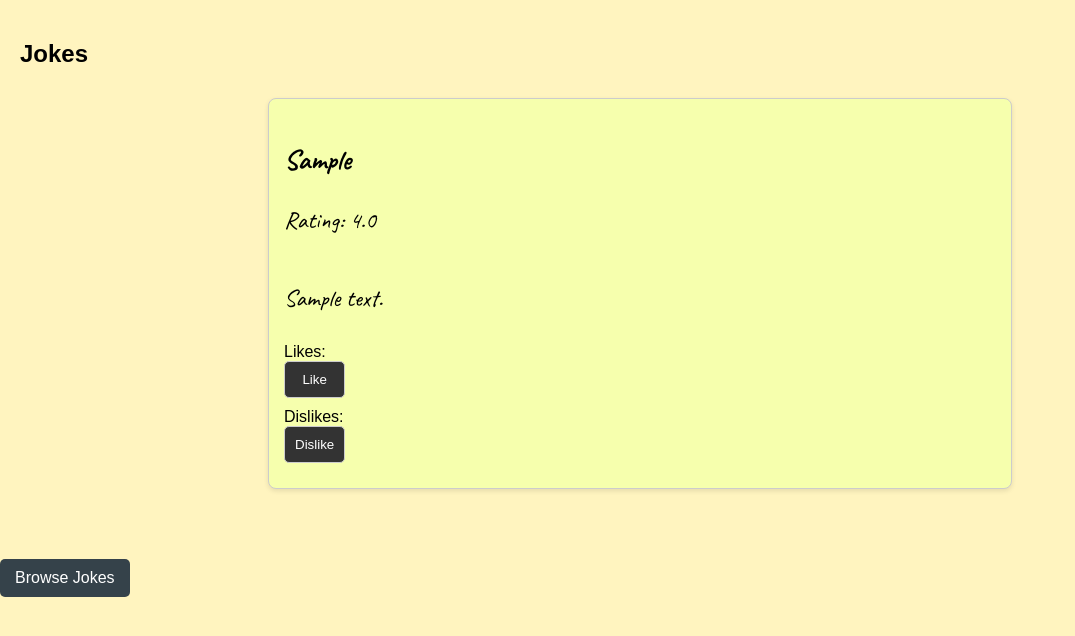
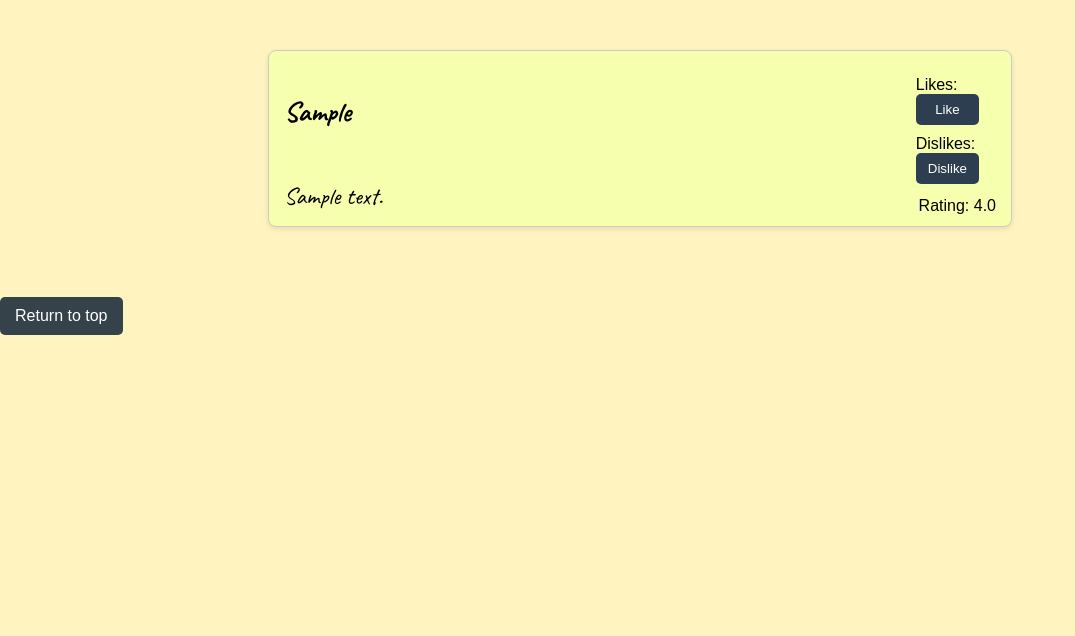
Before and after one commit to KolozsiZsombor/SzoftverModszerMiniProject, a Flask app: page / in a window 1280 px wide. Shown: the part 148-784 px from the top of the page, without its empty margins (0-1075 px from the left). Run offline with Flask 3, Linux system fonts and the light colour scheme; tables that the repository leaves empty hold one stand-in row (values such as "Sample post").

Commit message:
moved joke rating under the rating buttons

```diff
--- a/static/css/jokes.css
+++ b/static/css/jokes.css
@@ -14,16 +14,8 @@
     margin-top: 10px;
     display:flex;
     gap: 15px;
-}
-
-.joke-box {
-    display: flex;
-    flex-direction: column;
-    /* Arrange jokes vertically */
-    margin: 30px;
-    margin-left:20%;
-    margin-right:20%;
-    /* Space between joke boxes */
+    position: absolute;
+    right:2em;
 }
 
 .joke-box {
@@ -34,6 +26,13 @@
     box-shadow: 0 2px 5px rgba(0, 0, 0, 0.1);
     position: relative;
     /* Positioning for footer buttons */
+    display: flex;
+    flex-direction: column;
+    /* Arrange jokes vertically */
+    margin: 30px;
+    margin-left:20%;
+    margin-right:20%;
+    /* Space between joke boxes */
 }
 
 .joke-header {
@@ -47,25 +46,25 @@
 .joke-content {
     font-family: 'Caveat';
     font-size:x-large;
-    margin-bottom: 20px;
-    display:flex;
+    padding-right:100px;
+    margin-bottom:0;
     /* Space between content and footer */
 }
 
 .joke-footer {
-    display: flex;
-    justify-content: space-between;
-    /* Space between buttons */
-    position: absolute;
+    position:absolute;
     /* Positioning at bottom right */
-    bottom: 15px;
+    bottom: 10px;
     /* Adjust according to the padding */
     right: 15px;
     /* Adjust according to the padding */
+    margin-top:5px;
+    margin-bottom:0;
+    height:35px;
 }
 
-.rate-btn,
-.react-btn {
+.like-btn,
+.dislike-btn {
     background-color: #35424a;
     color: white;
     border: none;
@@ -74,8 +73,8 @@
     cursor: pointer;
 }
 
-.rate-btn:hover,
-.react-btn:hover {
+.like-btn,
+.dislike-btn {
     background-color: #2c3e50;
     /* Darker shade on hover */
 }
--- a/templates/index.html
+++ b/templates/index.html
@@ -38,12 +38,10 @@
     </header>
 
     <section class="jokes-list">
-        <h2>Jokes</h2>
         {% for joke in jokes %}
         <div class="joke-box">
             <div class="joke-header">
                 <h3>{{ joke.category }}</h3>
-                <p>Rating: {{ joke.rating }}</p> <!-- Assuming rating reflects the total likes -->
             </div>
             <p class="joke-content">{{ joke.content }}</p>
             <div class="joke-actions">
@@ -60,10 +58,13 @@
                     </form>
                 </div>
             </div>
+            <div class="joke-footer">
+                <p>Rating: {{ joke.rating }}</p> <!-- Assuming rating reflects the total likes -->
+            </div>
         </div>
         {% endfor %}
     </section>
-    <a class="btn" href="{{ url_for('home') }}">Browse Jokes</a>
+    <a class="btn" href="{{ url_for('home') }}">Return to top</a>
     </section>
 </body>
 
```
